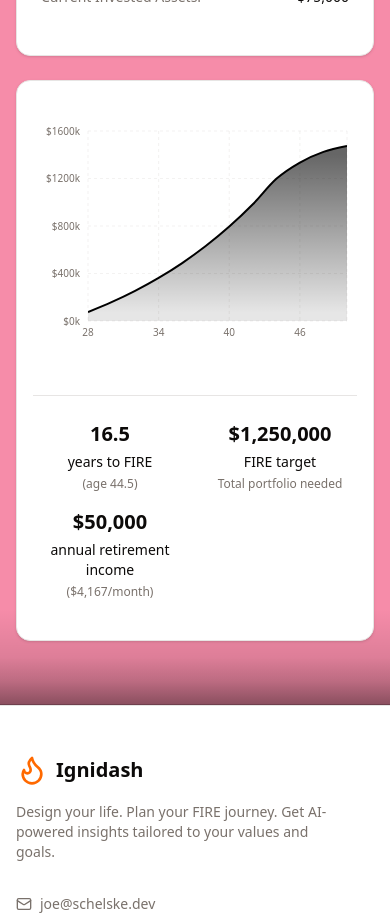
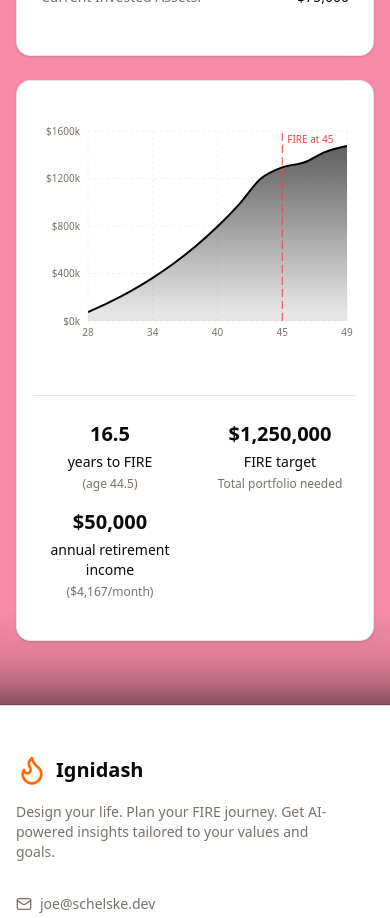
Before and after one commit to schelskedevco/ignidash-legacy, a Next.js app: page / in a window 390 px wide. Shown: the part 1660-2578 px from the top of the page. Built offline with nearby package versions, Linux system fonts and the light colour scheme.

Commit message:
chart on mobile

```diff
--- a/src/components/fire-scenarios/growth-chart.tsx
+++ b/src/components/fire-scenarios/growth-chart.tsx
@@ -78,6 +78,7 @@ export function GrowthChart({ data, outputs, scenario }: GrowthChartProps) {
   };
 
   const displayValues = getDisplayValues();
+  const fireAge = Math.round(displayValues.targetAge);
 
   useEffect(() => {
     const checkMobile = () => {
@@ -91,8 +92,14 @@ export function GrowthChart({ data, outputs, scenario }: GrowthChartProps) {
   }, []);
 
   // Filter data points for mobile to reduce clutter
+  // But always ensure the FIRE age point is included
   const chartData = isMobile
-    ? data.filter((_, index) => index % 2 === 0 || index === data.length - 1)
+    ? data.filter((_, index) => {
+        const isEvenIndex = index % 2 === 0;
+        const isLastIndex = index === data.length - 1;
+        const isFireAgePoint = Math.abs(data[index].age - fireAge) <= 1;
+        return isEvenIndex || isLastIndex || isFireAgePoint;
+      })
     : data;
 
   // Responsive configurations
@@ -102,8 +109,6 @@ export function GrowthChart({ data, outputs, scenario }: GrowthChartProps) {
 
   const fontSize = isMobile ? 10 : 12;
   const xAxisInterval = isMobile ? 2 : 1;
-
-  const fireAge = Math.round(displayValues.targetAge);
 
   return (
     <ChartContainer
@@ -165,7 +170,7 @@ export function GrowthChart({ data, outputs, scenario }: GrowthChartProps) {
               scenario.fireType === FireType.COAST_FIRE
                 ? `Coast at ${fireAge}`
                 : `FIRE at ${fireAge}`,
-            position: "top",
+            position: isMobile ? "insideTopLeft" : "top",
             style: { fontSize: isMobile ? 10 : 12, fill: "#ef4444" },
           }}
         />
```
